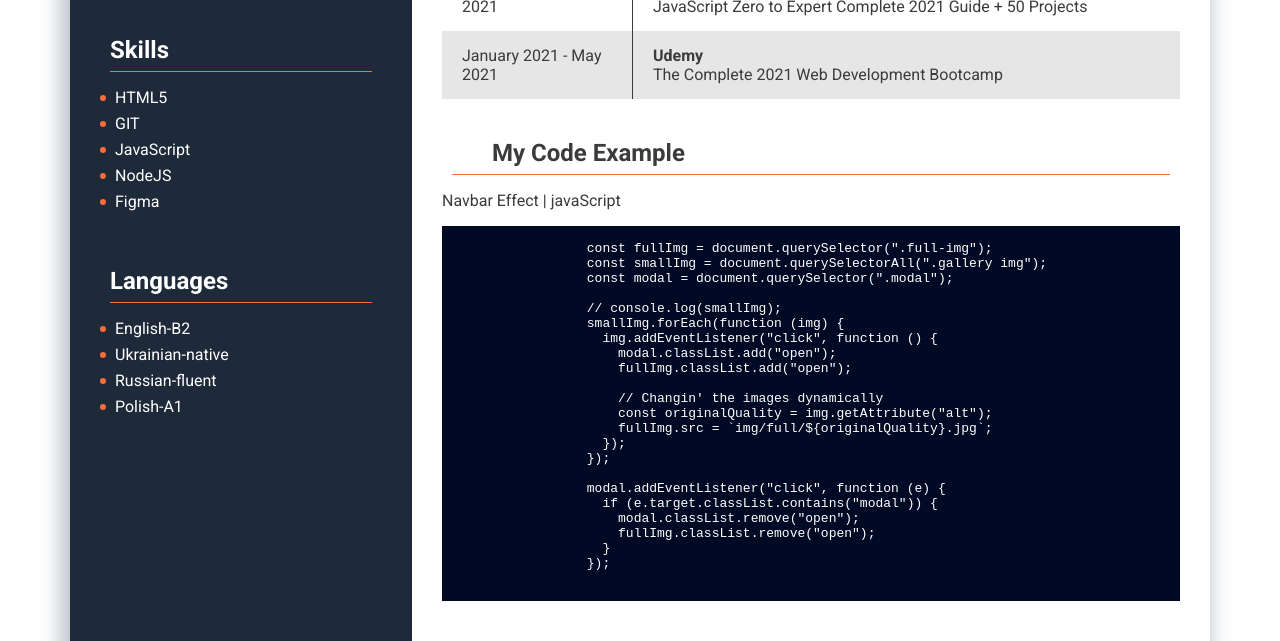
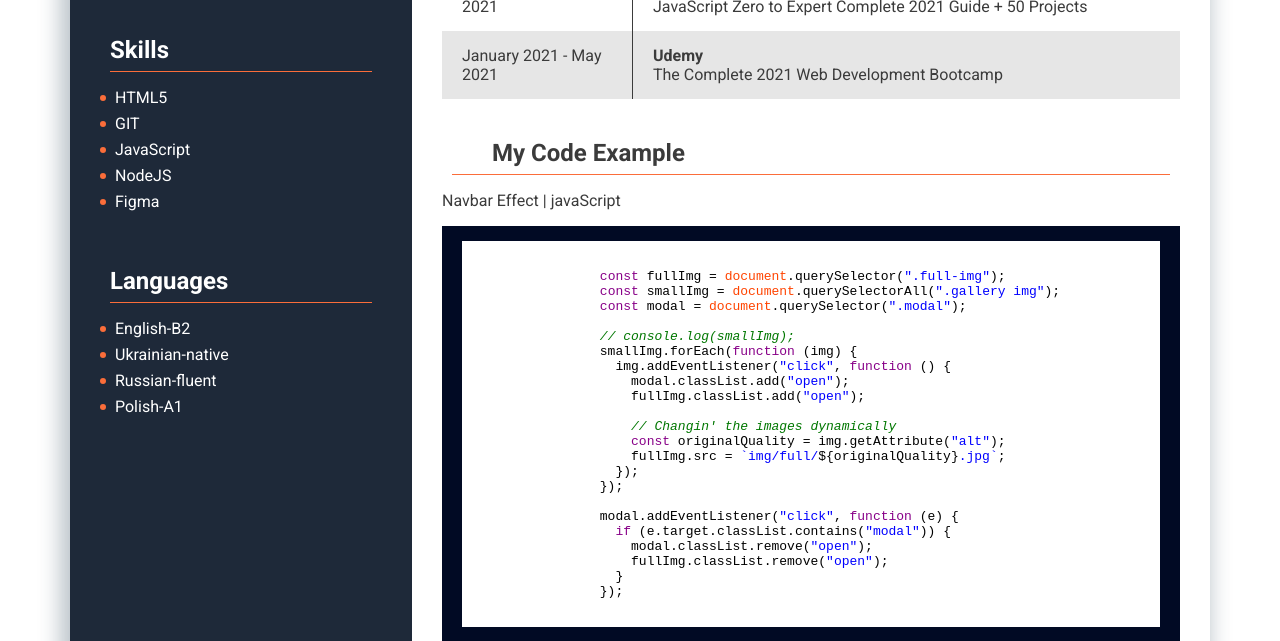
Before and after one commit to AnnaDzig/MySummary2, a plain HTML site: page index.html in a window 1280 px wide. Shown: the part 607-1248 px from the top of the page. Drawn offline with nearby package versions, Linux system fonts and the light colour scheme.

Commit message:
refactor: add js links

```diff
--- a/index.html
+++ b/index.html
@@ -6,6 +6,9 @@
   <meta name="viewport" content="width=device-width, initial-scale=1.0">
   <title>Anna Dzhyhota</title>
   <link rel="icon" type="image/png" sizes="32x32" href="./img/favicon.ico">
+  <link rel="stylesheet" href="https://cdnjs.cloudflare.com/ajax/libs/highlight.js/11.2.0/styles/nnfx-light.min.css">
+<script src="https://cdnjs.cloudflare.com/ajax/libs/highlight.js/11.2.0/highlight.min.js"></script>
+<script>hljs.highlightAll();</script>
   <link rel="stylesheet" href="./style.css">
 </head>
 <body class="summary">
```
